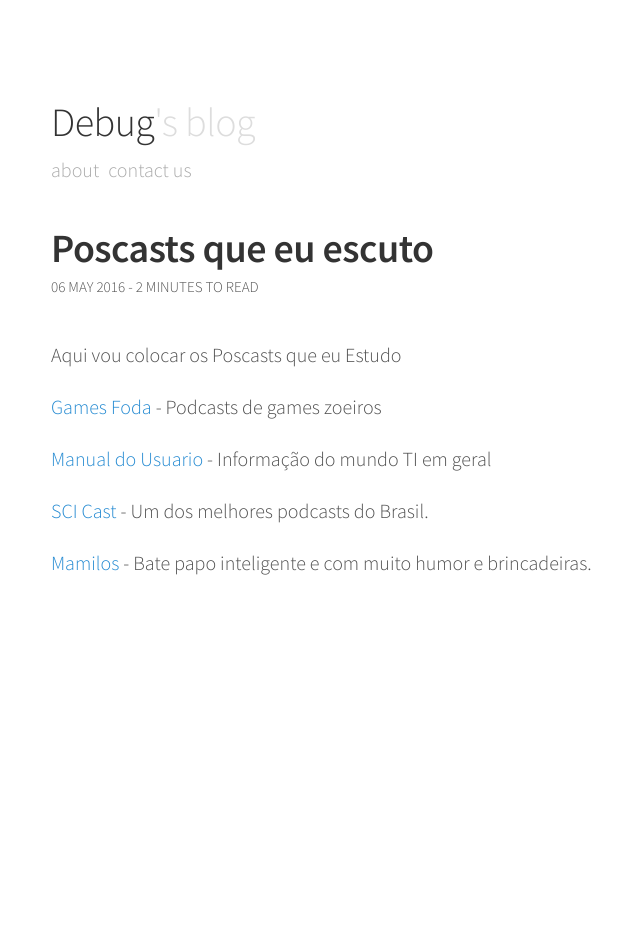
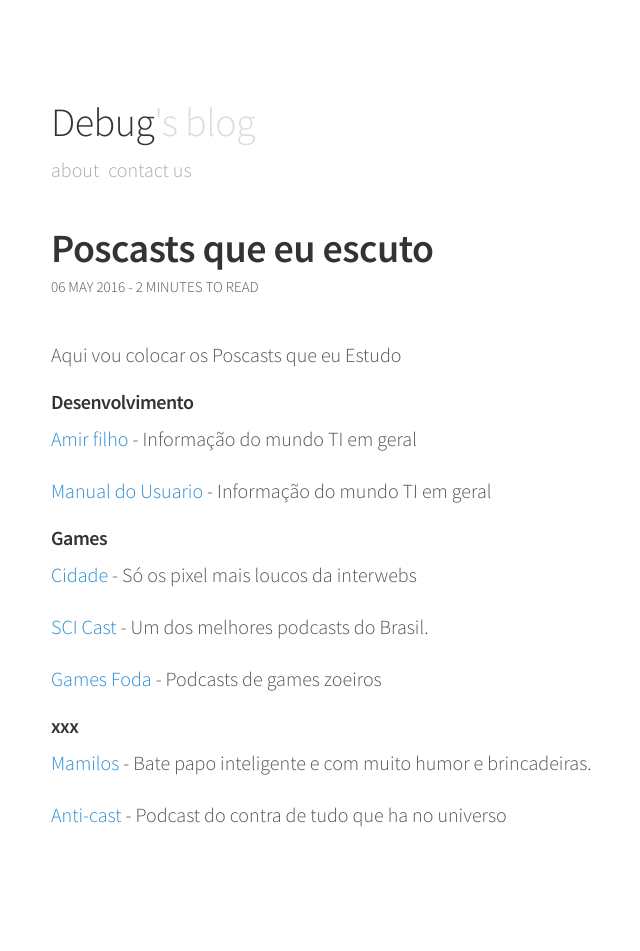
Before and after one commit to indrajithbandara/debug-blog, a Jekyll site: the page built from _posts/2016-05-06-podcast..md, in a window 1280 px wide. Shown: the whole page, without its empty margins (229-869 px from the left). Built offline with Jekyll 4.4.1, drawn with Linux system fonts in a browser that asks for light colours; comment, search, counter and statistics services are not loaded; before the commit the page ends 900 px from its top, so only the background shows below that.

Commit message:
Atualizando o BLog

```diff
--- a/_posts/2016-05-06-podcast..md
+++ b/_posts/2016-05-06-podcast..md
@@ -8,12 +8,29 @@ categories: jekyll update
 Aqui vou colocar os Poscasts que eu Estudo
 
 
-[Games Foda](http://www.gamesfoda.net/feed/podcast) - Podcasts de games zoeiros
+##### Desenvolvimento
+
+[Amir filho](http://foocast.io/) - Informação do mundo TI em geral
 
 
 [Manual do Usuario](http://www.manualdousuario.net/feed/http) - Informação do mundo TI em geral
 
 
+
+##### Games
+
+
+[Cidade](http://cidadegamer.com.br/) - Só os pixel mais loucos da interwebs
+
 [SCI Cast ](http://deviante.com.br/podcasts/) - Um dos melhores podcasts do Brasil.
 
+[Games Foda](http://www.gamesfoda.net/feed/podcast) - Podcasts de games zoeiros
+
+
+##### xxx
+
+
 [Mamilos](http://www.b9.com.br/podcasts/mamilos/) - Bate papo inteligente e com muito humor e brincadeiras.
+
+
+[Anti-cast](http://www.b9.com.br/podcasts/anticast/) - Podcast do contra de tudo que ha no universo
```
Also changed, not shown: _posts/2016-05-15-nodejs.md (renamed from _posts/2016-05-15-javascript.md, +3 -1 lines).
